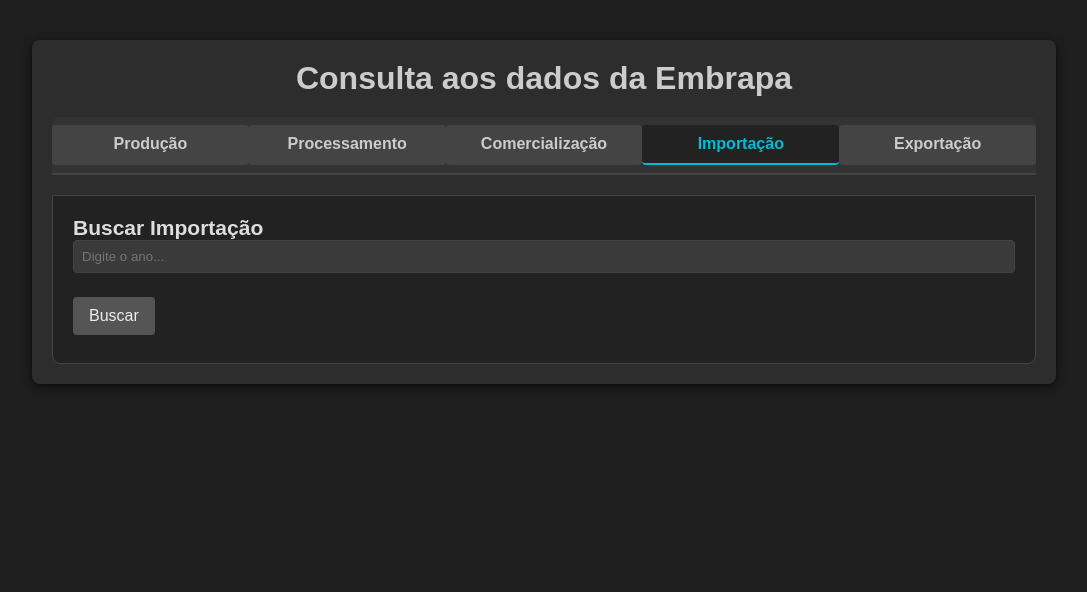
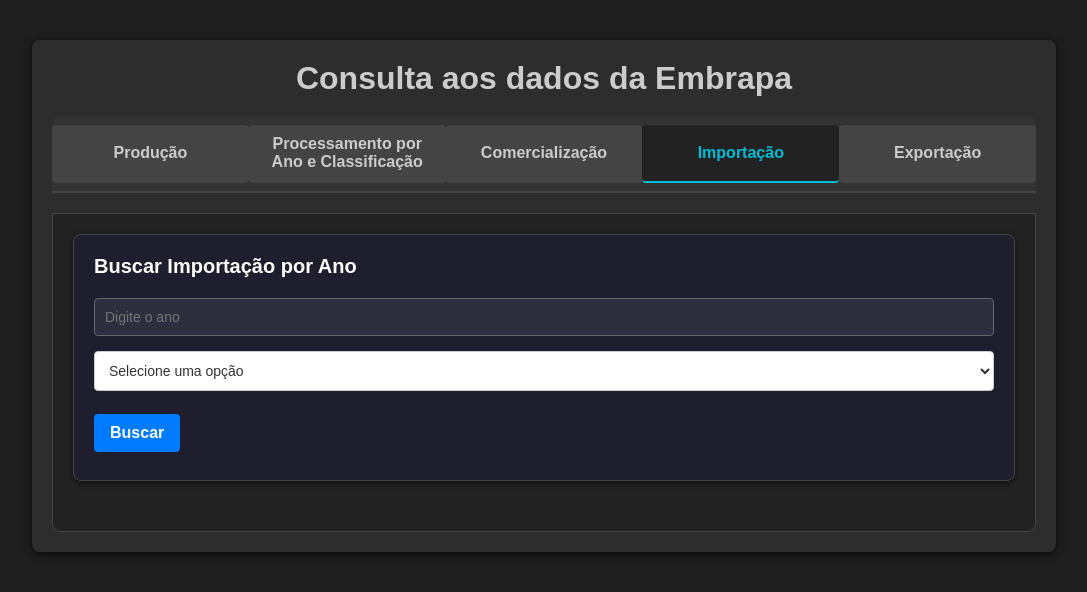
Before and after one commit to NathanNNB/projeto-fiap, a React (Vite) app in the folder frontend/: page / in a window 1280 px wide. Both pictures are taken after a click on the button "Importação". Shown: the top 592 px of the page, without its empty margins (96-1183 px from the left). Built offline with nearby package versions, Linux system fonts and the light colour scheme.

Commit message:
Arrange section

```diff
--- a/frontend/src/App.jsx
+++ b/frontend/src/App.jsx
@@ -21,18 +21,32 @@
             content: (
               <Section
                 title="Buscar Produção por Ano"
-                placeholder="Digite o ano..."
+                inputs={[
+                  { name: "year", placeholder: "Digite o ano", type: "number" } // Input para ano
+                ]}
                 handler={fetchProductionByYear}
               />
             ),
           },
           {
-            label: "Processamento",
+            label: "Processamento por Ano e Classificação",
             content: (
               <Section
-                title="Buscar Processamento"
-                placeholder="Digite o ano..."
-                handler={fetchProductionByYear}
+                title="Buscar Processamento por Ano e Classificação"
+                inputs={[
+                  { name: "year", placeholder: "Digite o ano", type: "number" },
+                  {
+                    name: "classification",
+                    type: "select",
+                    options: [
+                      { value: "subopt_01", label: "Viníferas" },
+                      { value: "subopt_02", label: "Americanas e híbridas" },
+                      { value: "subopt_03", label: "Uvas de mesa" },
+                      { value: "subopt_04", label: "Sem classificação" },
+                    ],
+                  },
+                ]}
+                handler={fetchComerceByYear}
               />
             ),
           },
@@ -40,8 +54,10 @@
             label: "Comercialização",
             content: (
               <Section
-                title="Buscar Comercialização"
-                placeholder="Digite o ano..."
+                title="Buscar Comercialização por Ano"
+                inputs={[
+                  { name: "year", placeholder: "Digite o ano", type: "number" } // Input para ano
+                ]}
                 handler={fetchComerceByYear}
               />
             ),
@@ -50,8 +66,21 @@
             label: "Importação",
             content: (
               <Section
-                title="Buscar Importação"
-                placeholder="Digite o ano..."
+                title="Buscar Importação por Ano"
+                inputs={[
+                  { name: "year", placeholder: "Digite o ano", type: "number" },
+                  {
+                    name: "classification",
+                    type: "select",
+                    options: [
+                      { value: "subopt_01", label: "Vinhos de Mesa" },
+                      { value: "subopt_02", label: "Espumantes" },
+                      { value: "subopt_03", label: "Uvas Frescas" },
+                      { value: "subopt_04", label: "Uvas passas" },
+                      { value: "subopt_05", label: "Sucos de Uva" }
+                    ],
+                  },
+                ]}
                 handler={fetchProductionByYear}
               />
             ),
@@ -60,8 +89,20 @@
             label: "Exportação",
             content: (
               <Section
-                title="Buscar Exportação"
-                placeholder="Digite o ano..."
+                title="Buscar Produção por Ano"
+                inputs={[
+                  { name: "year", placeholder: "Digite o ano", type: "number" }, // Input para ano
+                  {
+                    name: "classification",
+                    type: "select",
+                    options: [
+                      { value: "subopt_01", label: "Vinhos de Mesa" },
+                      { value: "subopt_02", label: "Espumantes" },
+                      { value: "subopt_03", label: "Uvas Frescas" },
+                      { value: "subopt_04", label: "Sucos de Uva" },
+                    ],
+                  },
+                ]}
                 handler={fetchProductionByYear}
               />
             ),
--- /dev/null
+++ b/frontend/src/components/Section.css
@@ -0,0 +1,106 @@
+/* Estilo da seção */
+.section {
+    margin-bottom: 30px;
+    padding: 20px;
+    background-color: #1e1e2f; /* Fundo escuro */
+    border: 1px solid #444; /* Bordas suaves */
+    border-radius: 8px;
+    box-shadow: 0px 2px 6px rgba(0, 0, 0, 0.5);
+  }
+
+  /* Título da seção */
+  .section h2 {
+    margin-bottom: 20px;
+    font-size: 20px;
+    font-weight: bold;
+    color: #fff; /* Texto branco */
+  }
+
+  /* Grupo de inputs */
+  .input-group {
+    margin-bottom: 15px;
+    display: flex;
+    flex-direction: column;
+  }
+
+  /* Inputs de texto e número */
+  .input-group input {
+    padding: 10px;
+    border: 1px solid #666;
+    border-radius: 4px;
+    font-size: 14px;
+    color: #ccc;
+    background-color: #2e2e3e; /* Fundo escuro dos inputs */
+    transition: border-color 0.3s ease, box-shadow 0.3s ease;
+  }
+
+  .input-group input:focus {
+    border-color: #00bcd4; /* Azul claro no foco */
+    box-shadow: 0px 0px 4px rgba(0, 188, 212, 0.6);
+    outline: none;
+  }
+
+  /* Estilizando o campo select */
+  .input-group select {
+    padding: 10px;
+    border: 1px solid #666;
+    border-radius: 4px;
+    font-size: 14px;
+    color: #ccc;
+    background-color: #2e2e3e; /* Fundo escuro */
+    transition: border-color 0.3s ease, box-shadow 0.3s ease;
+  }
+
+  .input-group select:focus {
+    border-color: #00bcd4; /* Azul claro no foco */
+    box-shadow: 0px 0px 4px rgba(0, 188, 212, 0.6);
+    outline: none;
+  }
+
+  /* Botão */
+  .section button {
+    padding: 10px 16px;
+    border: none;
+    border-radius: 4px;
+    background-color: #007bff; /* Azul padrão */
+    color: #fff;
+    font-size: 16px;
+    font-weight: bold;
+    cursor: pointer;
+    transition: background-color 0.3s ease;
+  }
+
+  .section button:hover {
+    background-color: #0056b3; /* Azul mais escuro no hover */
+  }
+
+  /* Mensagens de sucesso e erro */
+  .message {
+    margin-top: 15px;
+    padding: 10px;
+    border-radius: 4px;
+    font-size: 14px;
+  }
+
+  .message.success {
+    background-color: #1e6f5c; /* Verde escuro */
+    color: #a0f0df; /* Verde claro */
+    border: 1px solid #28a745;
+  }
+
+  .message.error {
+    background-color: #6f1e1e; /* Vermelho escuro */
+    color: #f0a0a0; /* Vermelho claro */
+    border: 1px solid #dc3545;
+  }
+
+  /* Ajuste no texto */
+  .message pre {
+    font-size: 13px;
+    color: #ccc;
+    background-color: #333;
+    padding: 10px;
+    border-radius: 5px;
+    border: 1px solid #555;
+    overflow-x: auto;
+  }
--- a/frontend/src/components/Section.jsx
+++ b/frontend/src/components/Section.jsx
@@ -1,17 +1,23 @@
 /* eslint-disable react/prop-types */
-// src/components/Section.jsx
 import { useState } from "react";
-
-const Section = ({ title, placeholder, handler }) => {
-  const [inputValue, setInputValue] = useState("");
+import "./Section.css" ;
+const Section = ({ title, inputs = [], handler }) => {
+  const [formData, setFormData] = useState(
+    inputs.reduce((acc, input) => ({ ...acc, [input.name]: "" }), {})
+  );
   const [result, setResult] = useState(null);
   const [error, setError] = useState(null);
+
+  const handleInputChange = (e) => {
+    const { name, value } = e.target;
+    setFormData({ ...formData, [name]: value });
+  };
 
   const handleClick = async () => {
     setError(null);
     setResult(null);
     try {
-      const data = await handler(inputValue);
+      const data = await handler(formData);
       setResult(data);
     } catch {
       setError("Erro ao consultar a API.");
@@ -21,12 +27,32 @@
   return (
     <div className="section">
       <h2>{title}</h2>
-      <input
-        type="text"
-        placeholder={placeholder}
-        value={inputValue}
-        onChange={(e) => setInputValue(e.target.value)}
-      />
+      {inputs.map((input) => (
+        <div key={input.name} className="input-group">
+          {input.type === "select" ? (
+            <select
+              name={input.name}
+              value={formData[input.name]}
+              onChange={handleInputChange}
+            >
+              <option value="">Selecione uma opção</option>
+              {input.options.map((option) => (
+                <option key={option.value} value={option.value}>
+                  {option.label}
+                </option>
+              ))}
+            </select>
+          ) : (
+            <input
+              type={input.type || "text"}
+              placeholder={input.placeholder}
+              name={input.name}
+              value={formData[input.name]}
+              onChange={handleInputChange}
+            />
+          )}
+        </div>
+      ))}
       <button onClick={handleClick}>Buscar</button>
       {error && <div className="message error">{error}</div>}
       {result && (
--- a/frontend/src/components/Tabs.css
+++ b/frontend/src/components/Tabs.css
@@ -54,3 +54,13 @@
     border: 1px solid #555;
     overflow-x: auto;
   }
+
+  .input-group select {
+    width: 100%;
+    padding: 10px;
+    border: 1px solid #ccc;
+    border-radius: 4px;
+    font-size: 14px;
+    background-color: #fff;
+    color: #333;
+  }
```
Also changed, not shown: frontend/src/services/api.js (line endings or trailing spaces), 1 other file (tests, documents, lock files or other folders).
